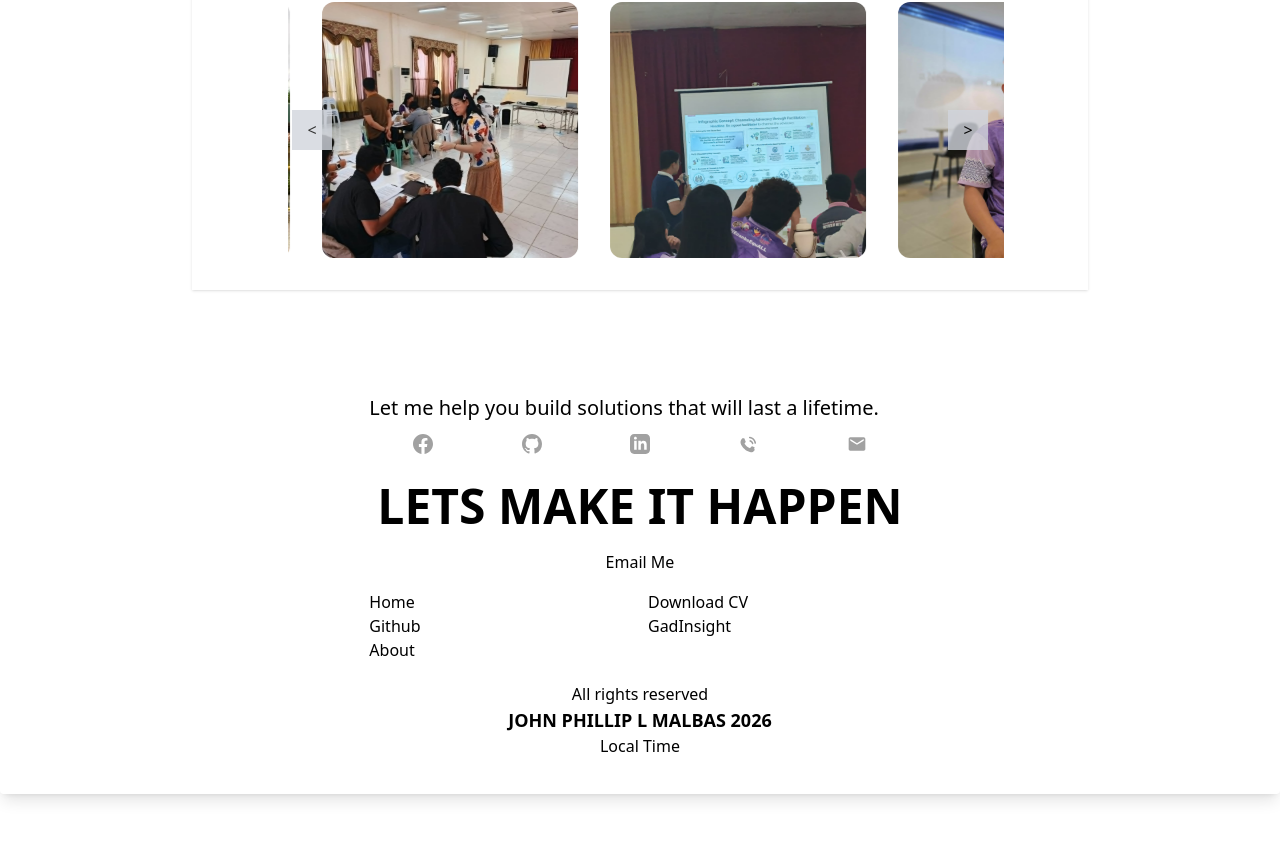
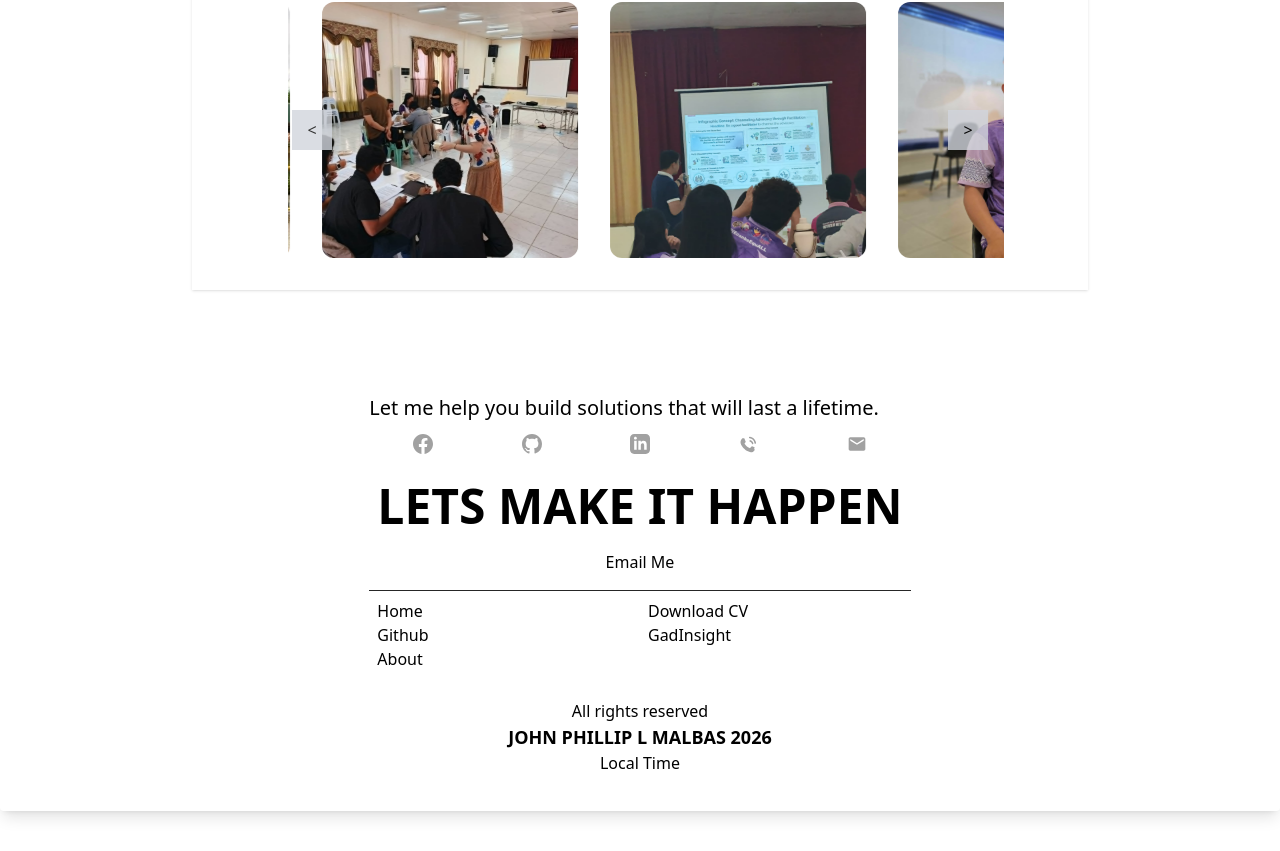
Before and after one commit to Zaido219/personal-portfolio, a React (Vite) app: page / in a window 1280 px wide. Shown: the part 2083-2934 px from the top of the page. Built offline with nearby package versions, Linux system fonts and the light colour scheme.

Commit message:
style:WIP style updates for the footer section

```diff
--- a/src/components/FooterSection.tsx
+++ b/src/components/FooterSection.tsx
@@ -96,7 +96,7 @@ export const Footer = () => {
           </div>
         </div>
         {/* aside navigation link */}
-        <aside className="flex flex-col">
+        <aside className="p-2 gap-1 flex flex-col border-t border-neutral-800">
           <div className="grid grid-cols-2 gap-4">
             <div>
               <nav>Home</nav>
```
